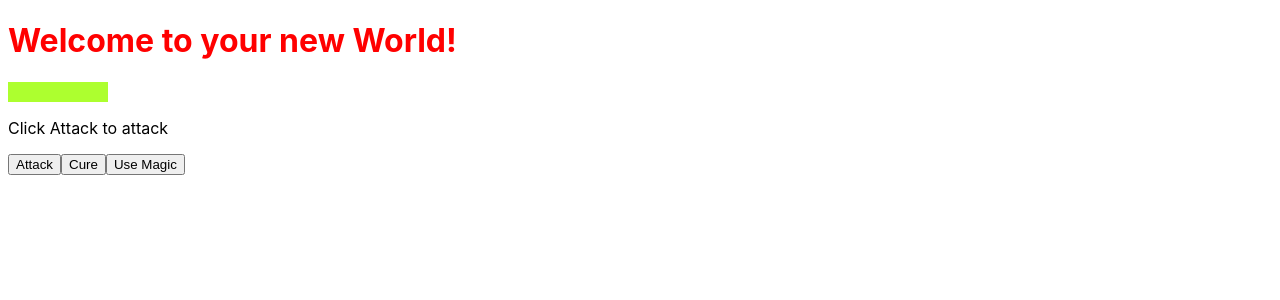
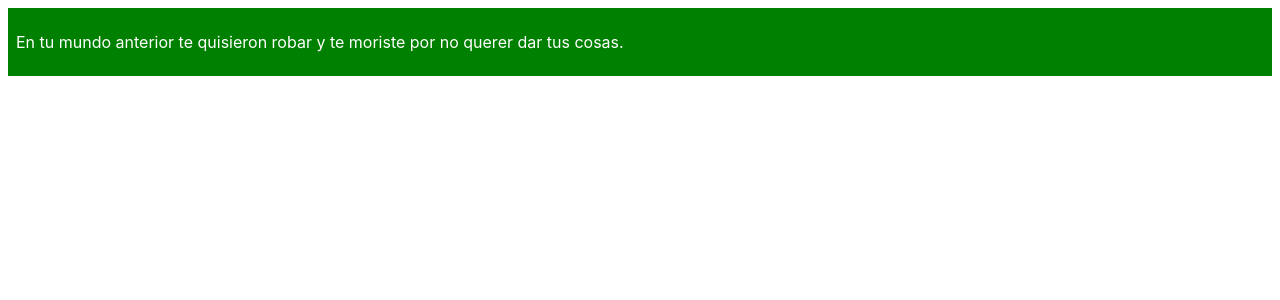
Before and after one commit to alexandergv/isekaiWeb, a React (Create React App) app: page /firstEp in a window 1280 px wide. Shown: the top 300 px of the page. Built offline with nearby package versions, Linux system fonts and the light colour scheme.

Commit message:
First episode beggining

```diff
--- a/package.json
+++ b/package.json
@@ -8,6 +8,7 @@
     "@testing-library/user-event": "^13.5.0",
     "react": "^18.2.0",
     "react-dom": "^18.2.0",
+    "react-router-dom": "^6.4.2",
     "react-scripts": "5.0.1",
     "web-vitals": "^2.1.4"
   },
--- a/src/App.js
+++ b/src/App.js
@@ -1,40 +1,13 @@
 import React from "react";
-import { useState, useEffect } from "react";
+import { Route, Routes } from "react-router-dom";
+import FirstEp from "./components/FirstEp/FirstEp";
 
 export default function App() {
-  let defaultHealth = 100;
-  const [health, setHealth] = useState(defaultHealth);
-  const lifeStyle = document.querySelector(":root").style;
-
-  useEffect(() => {
-    lifeStyle.setProperty("--health", defaultHealth + "px");
-    console.log(defaultHealth);
-    // eslint-disable-next-line react-hooks/exhaustive-deps
-  }, []);
-
-  const reduceLife = (factor) => {
-    const damaged = health - factor;
-    if (damaged <= defaultHealth * 0.6) {
-      lifeStyle.setProperty("--health-color", "red");
-    }
-    lifeStyle.setProperty("--health", damaged + "px");
-    setHealth(damaged);
-  };
-
-  const cureLife = () => {
-    lifeStyle.setProperty("--health-color", "greenyellow");
-    lifeStyle.setProperty("--health", defaultHealth + "px");
-    setHealth(defaultHealth);
-  };
-
   return (
-    <div>
-      <h1 style={{ color: "red" }}>Welcome to your new World!</h1>
-      {health > 0 ? <div className="health-bar"></div> : <p>Is dead</p>}
-      <p>Click Attack to attack</p>
-      <button onClick={() => reduceLife(10)}>Attack</button>
-      <button onClick={cureLife}>Cure</button>
-      <button onClick={() => reduceLife(80)}> Use Magic</button>
+    <div className="App">
+      <Routes>
+        <Route path="/firstEp" element={<FirstEp />} />
+      </Routes>
     </div>
   );
 }
--- /dev/null
+++ b/src/components/FirstEp/FirstEp.js
@@ -0,0 +1,30 @@
+import { useEffect, useState } from "react";
+
+const FirstEp = () => {
+  const [text, setText] = useState(0);
+
+  const texts = [
+    "En tu mundo anterior te quisieron robar y te moriste por no querer dar tus cosas.",
+    "Y como te moriste joven, virgen y sin dinero, se te dará otra oportunidad.",
+  ];
+
+  useEffect(() => {
+    const nextDialog = (e) => {
+      if (e.keyCode === 13) setText(text + 1);
+    };
+
+    document.addEventListener("keydown", nextDialog);
+
+    return function cleanup() {
+      document.removeEventListener("keydown", nextDialog);
+    };
+  }, [text]);
+
+  return (
+    <div autoFocus className="dialog-text">
+      <p onClick={() => setText(text + 1)}>{texts[text]} </p>
+    </div>
+  );
+};
+
+export default FirstEp;
--- a/src/index.css
+++ b/src/index.css
@@ -4,7 +4,8 @@
 }
 
 h1,
-p {
+p,
+body {
     font-family: -apple-system, BlinkMacSystemFont, 'Segoe UI', Roboto, Oxygen, Ubuntu, Cantarell, 'Open Sans', 'Helvetica Neue', sans-serif;
 }
 
@@ -14,3 +15,9 @@ p {
     width: var(--health);
     transition: width 0.15s;
 }
+
+.dialog-text {
+    background-color: green;
+    color: white;
+    padding: 8px;
+}
--- a/src/index.js
+++ b/src/index.js
@@ -1,11 +1,16 @@
 import React from "react";
 import ReactDOM from "react-dom/client";
+import { BrowserRouter as Router, Route, Routes } from "react-router-dom";
 import "./index.css";
 import App from "./App";
 
 const root = ReactDOM.createRoot(document.getElementById("root"));
 root.render(
   <React.StrictMode>
-    <App />
+    <Router>
+      <Routes>
+        <Route path="/*" element={<App />}></Route>
+      </Routes>
+    </Router>
   </React.StrictMode>
 );
```
Also changed, not shown: src/App.css (+1 -36 lines), src/components/Battle/Battle.js (added, +40 -0 lines), 1 other file (tests, documents, lock files or other folders).
